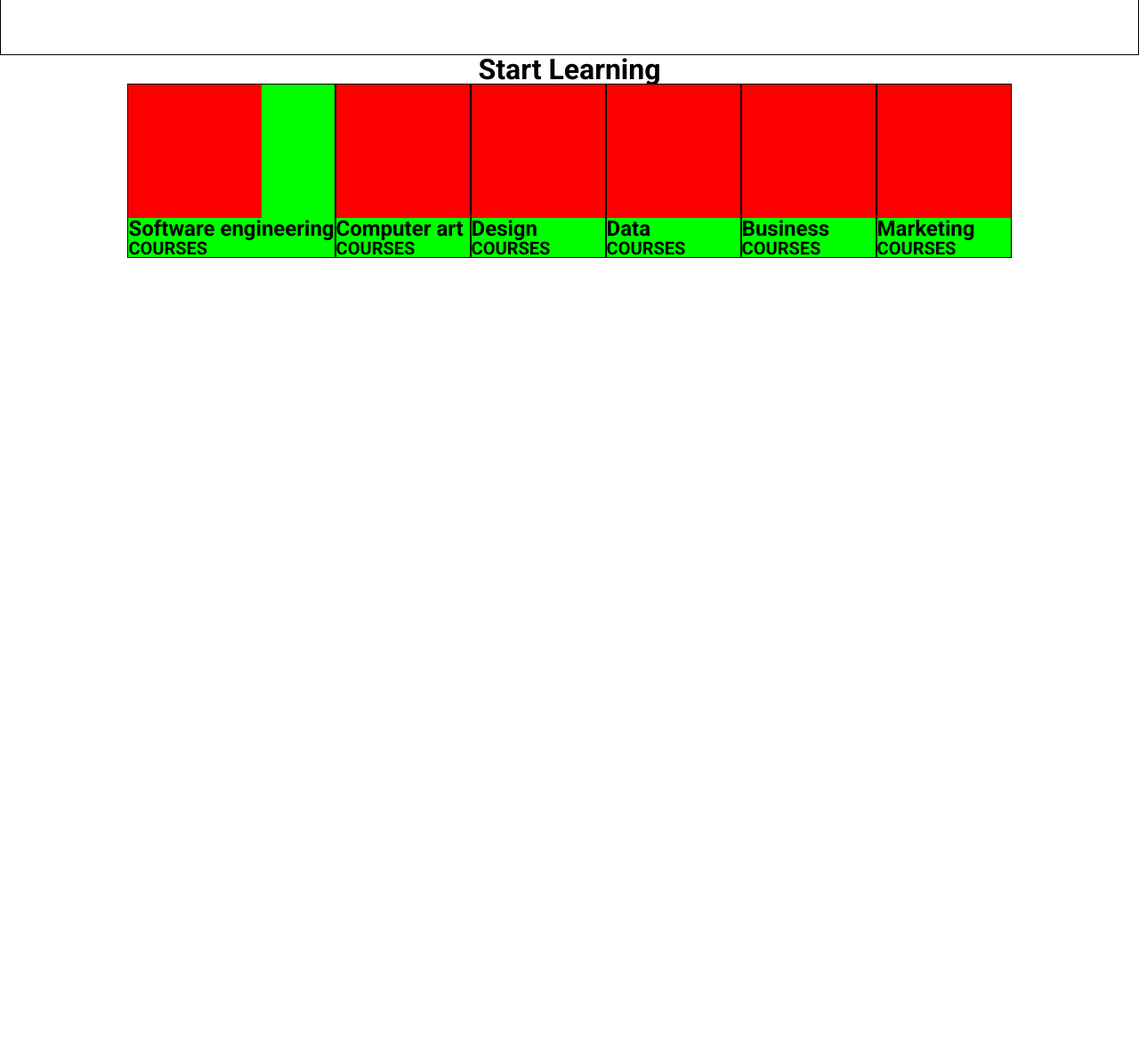
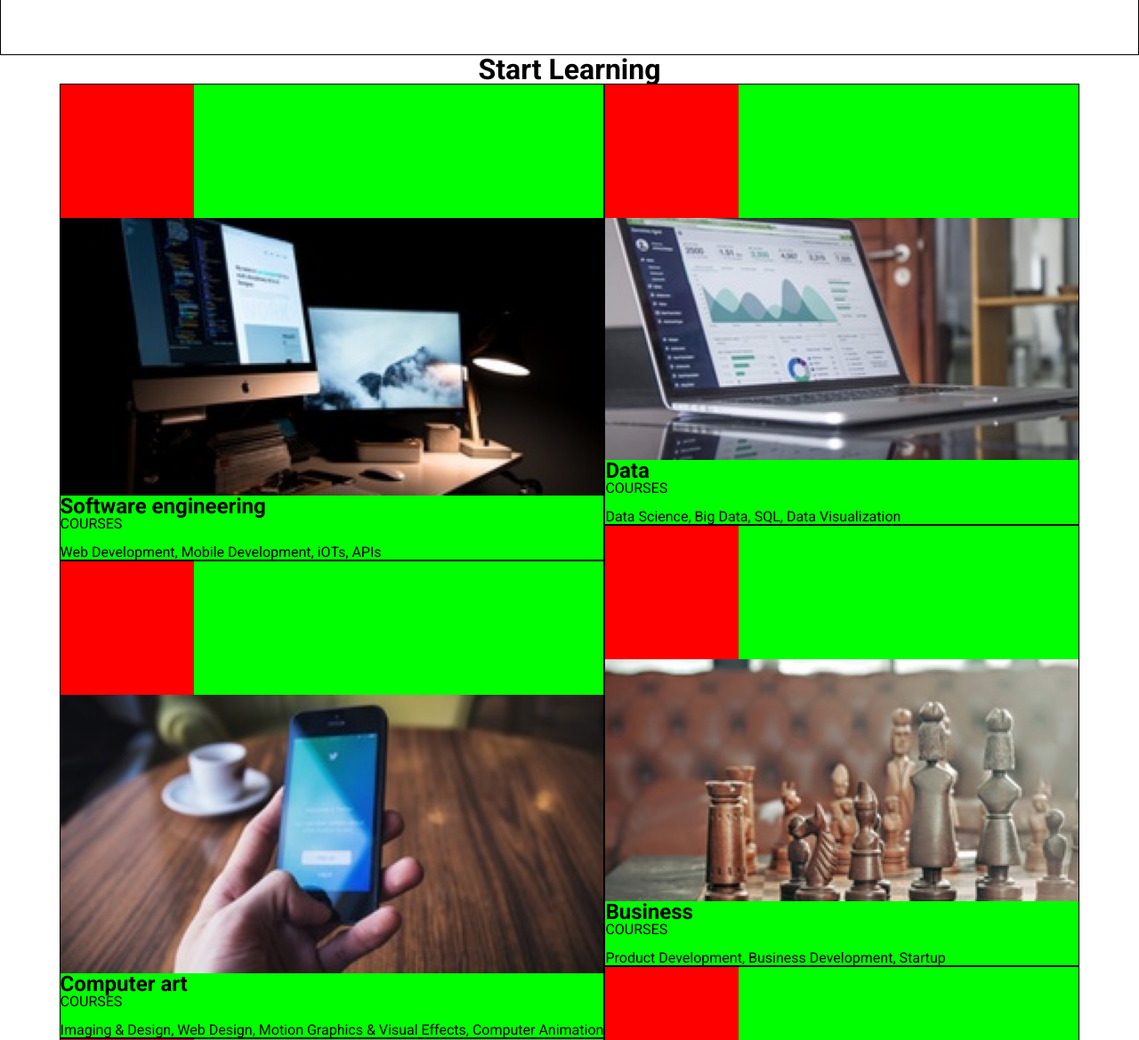
Before and after one commit to oneal0385/ColmarAcademy, a plain HTML site: page index.html in a window 1280 px wide. Shown: the part 1337-2506 px from the top of the page at 89% size. Before the commit the page ends 1628 px from the top, so only its background shows below. Drawn offline with Linux system fonts and the light colour scheme.

Commit message:
Add Courses Section

```diff
--- a/index.html
+++ b/index.html
@@ -20,7 +20,7 @@
         <ul>
           <li><a href="#">On campus</a></li>
           <li>Online</li>
-          <li>or companies</li>
+          <li>For companies</li>
           <li>Sign in</li>
         </ul>
       </nav>
@@ -84,57 +84,64 @@
           </div>
             <div class="gallery-container">
 
+              <div class="gallery-row1">
+
                 <div class="course">
                   <div class="img-container"></div>
+                  <img src="./resources/images/course-software.jpg">
                   <h3>Software engineering</h3>
-                <h4>COURSES</h4>
-                <span></span>
+                  <span>COURSES</span><br>
+                  <span>Web Development, Mobile Development, iOTs, APIs</span>
                 </div>
 
                 <div class="course">
                   <div class="img-container"></div>
+                  <img src="./resources/images/course-computer-art.jpg">
                   <h3>Computer art</h3>
-                <h4>COURSES</h4>
-                <span></span>
+                  <span>COURSES</span><br>
+                  <span>Imaging & Design, Web Design, Motion Graphics & Visual Effects, Computer Animation</span>
                 </div>
 
                 <div class="course">
                   <div class="img-container"></div>
+                  <img src="./resources/images/course-design.jpg">
                   <h3>Design</h3>
-                <h4>COURSES</h4>
-                <span></span>
+                  <span>COURSES</span><br>
+                  <span>User Experience Design, User Research, Visual Design</span>
+                </div>
+              </div>
+
+              <div class="gallery-row2">
+
+                <div class="course">
+                  <div class="img-container"></div>
+                  <img src="./resources/images/course-data.jpg">
+                  <h3>Data</h3>
+                  <span>COURSES</span><br>
+                  <span>Data Science, Big Data, SQL, Data Visualization</span>
                 </div>
 
                 <div class="course">
                   <div class="img-container"></div>
-                <h3>Data</h3>
-                <h4>COURSES</h4>
-                <span></span>
+                  <img src="./resources/images/course-business.jpg">
+                  <h3>Business</h3>
+                  <span>COURSES</span><br>
+                  <span>Product Development, Business Development, Startup</span>
                 </div>
 
                 <div class="course">
                   <div class="img-container"></div>
-                <h3>Business</h3>
-                <h4>COURSES</h4>
-                <span></span>
-              </div>
-
-              <div class="course">
-                <div class="img-container"></div>
+                  <img src="./resources/images/course-marketing.jpg">
                   <h3>Marketing</h3>
-                <h4>COURSES</h4>
-                <span></span>
+                  <span>COURSES</span><br>
+                  <span>Analytics, Content Marketing, Mobile Marketing</span>
                 </div>
 
               </div>
 
+            </div>
+        </div>
 
-
-
-
-
-
-        </div>
 
 
     </div>
```
Lines whose indentation alone changed are shown as unchanged.
